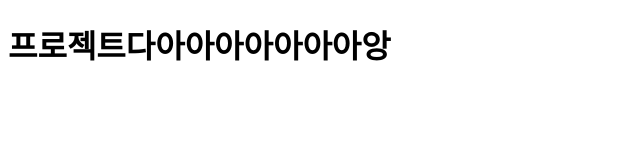
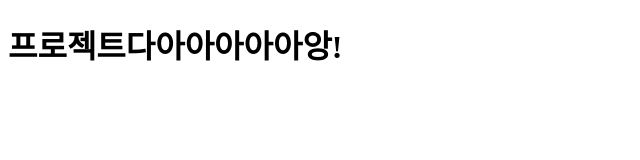
Before and after one commit to ZhangChulGae/firstproject, a plain HTML site: page index.html in a window 1280 px wide. Shown: the whole page, without its empty margins (0-640 px from the left). Drawn offline with Linux system fonts and the light colour scheme.

Commit message:
first commit

```diff
--- a/index.html
+++ b/index.html
@@ -6,6 +6,6 @@
     <title>Document</title>
 </head>
 <body>
-    <h1>프로젝트다아아아아아아아앙</h1>
+    <h1>프로젝트다아아아아아앙!</h1>
 </body>
 </html>
```
